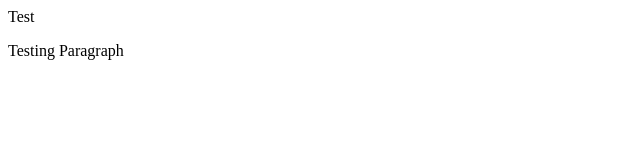
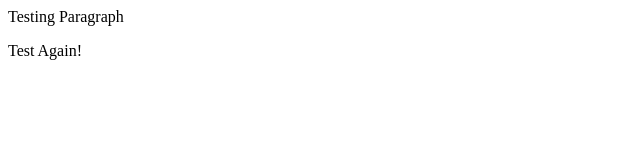
Before and after one commit to D3V0N/Hello-World, a plain HTML site: page index.html in a window 1280 px wide. Shown: the whole page, without its empty margins (0-640 px from the left). Drawn offline with Linux system fonts and the light colour scheme.

Commit message:
Changed the html

```diff
--- a/index.html
+++ b/index.html
@@ -5,8 +5,8 @@
 </head>
 
 <body>
-    <p>Test</p>
     <p>Testing Paragraph</p>
+    <p>Test Again!</p>
 </body>
 
 </html>
```
